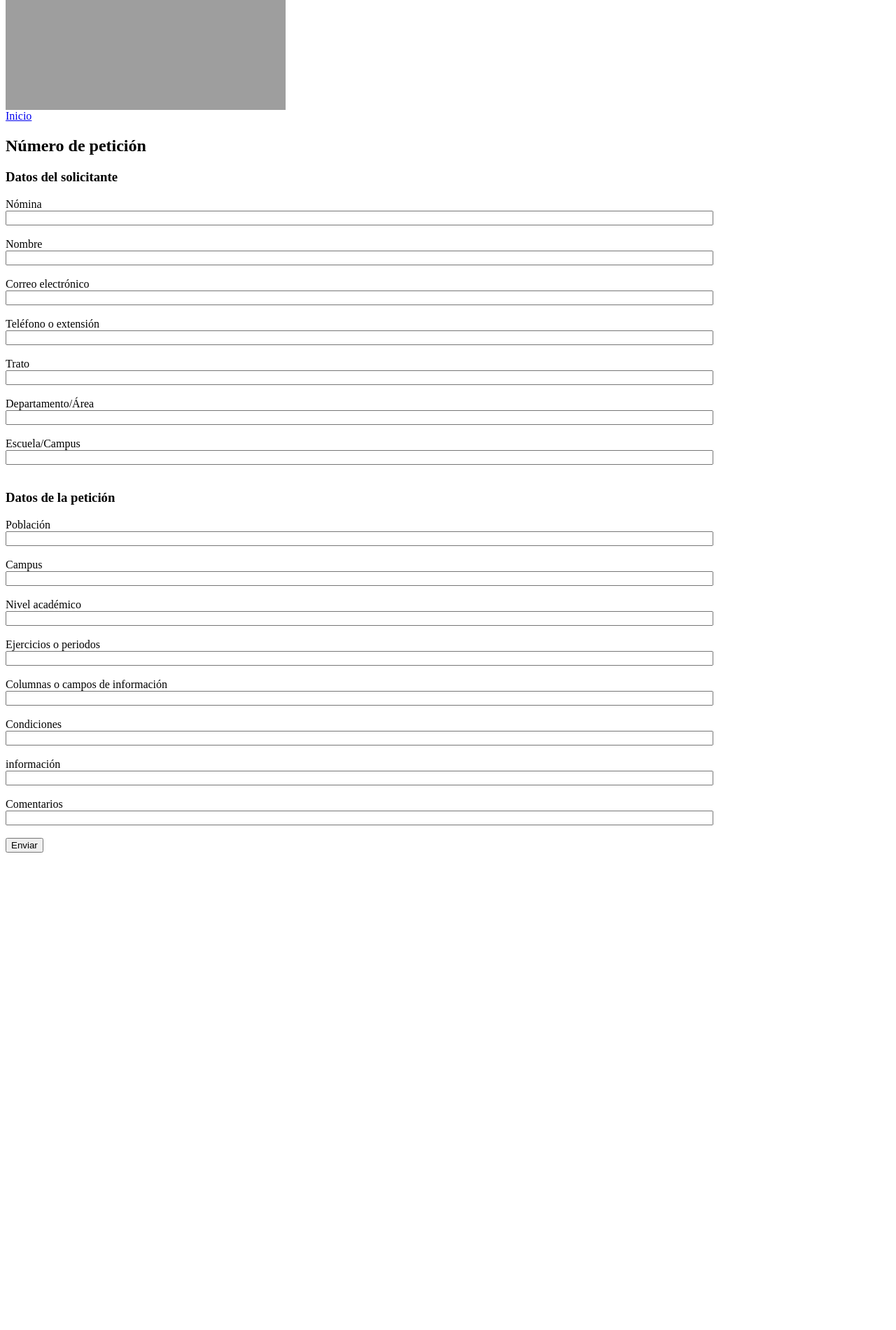
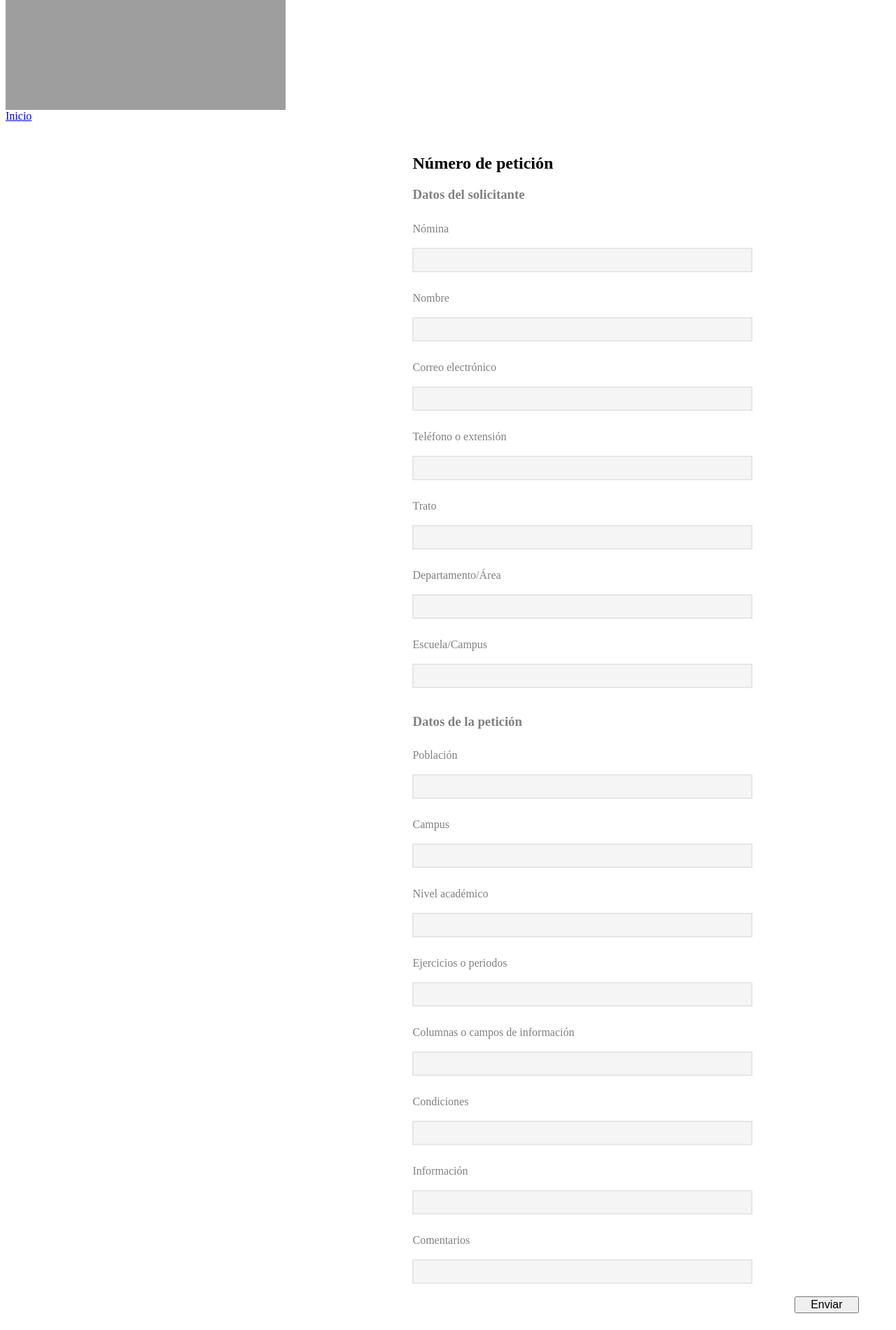
Before and after one commit to abundis28/WebEfectividad_2022, a PHP site: page /login.html in a window 1280 px wide. Shown: the part 151-2051 px from the top of the page at 70% size. Before the commit the page ends 1369 px from the top, so only its background shows below. Run offline with PHP 8.4, Linux system fonts and the light colour scheme; grey boxes are pictures that could not be loaded.

Commit message:
Css de login

```diff
--- a/src/main/login/css/login.css
+++ b/src/main/login/css/login.css
@@ -1 +1,49 @@
 @import url("/src/main/main.css");
+
+
+div.login{
+    display: block;
+    text-align: center;
+    top: 10%;
+    margin-left: auto;
+    width: 60%;
+    margin-top: 2%;
+}
+
+h2 {
+    color: black
+}
+
+form{
+    width: 80%;
+    height: auto;
+    display: inline-block;
+    text-align: left;
+    border-radius: 5px;
+    color: gray;
+}
+
+form label{
+    padding-top: 10px;
+    display: flex;
+}
+
+form input[type = text]{
+    width: 95%;
+    height: 35px;
+    background-color: rgb(245, 245, 245);
+    border-color:  rgb(230, 230, 230);
+    border-style: double;
+    border-width: 2px;
+    font-size: 1em;
+}
+
+.button_div{
+    text-align: center;
+    float: right;
+}
+
+form input[type = submit]{
+    font-size: 1em;
+    width: 150%;
+}
--- a/src/main/login/login.html
+++ b/src/main/login/login.html
@@ -44,7 +44,7 @@
                 <input style="width:80%;" type="text" id="info" name="info"><br><br>
                 <label for="conditions">Condiciones</label><br>
                 <input style="width:80%;" type="text" id="conditions" name="conditions"><br><br>
-                <label for="idk">información</label><br>
+                <label for="idk">Información</label><br>
                 <input style="width:80%;" type="text" id="idk" name="idk"><br><br>
                 <label for="comments">Comentarios</label><br>
                 <input style="width:80%;" type="text" id="comments" name="comments"><br><br>
```
